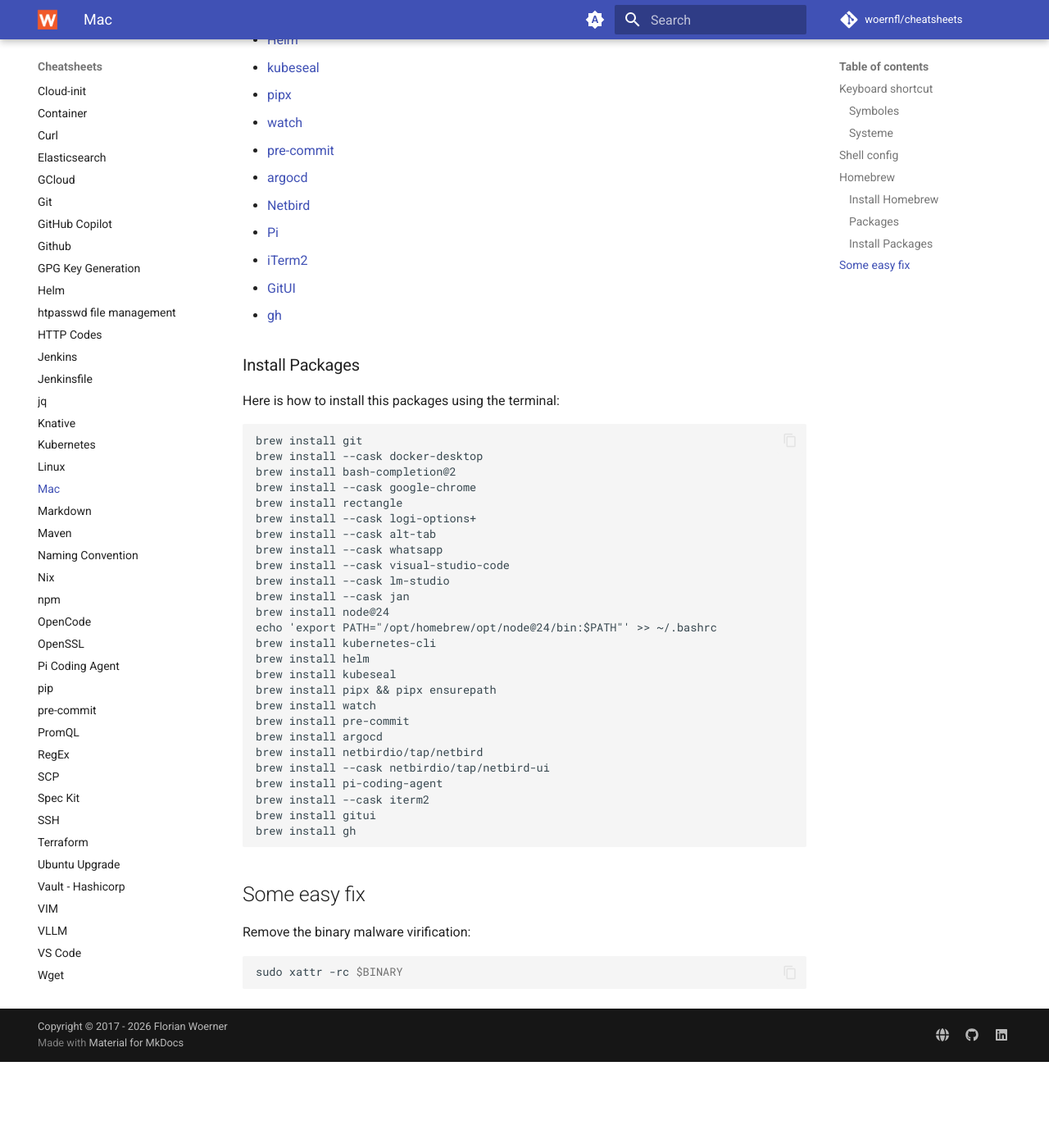
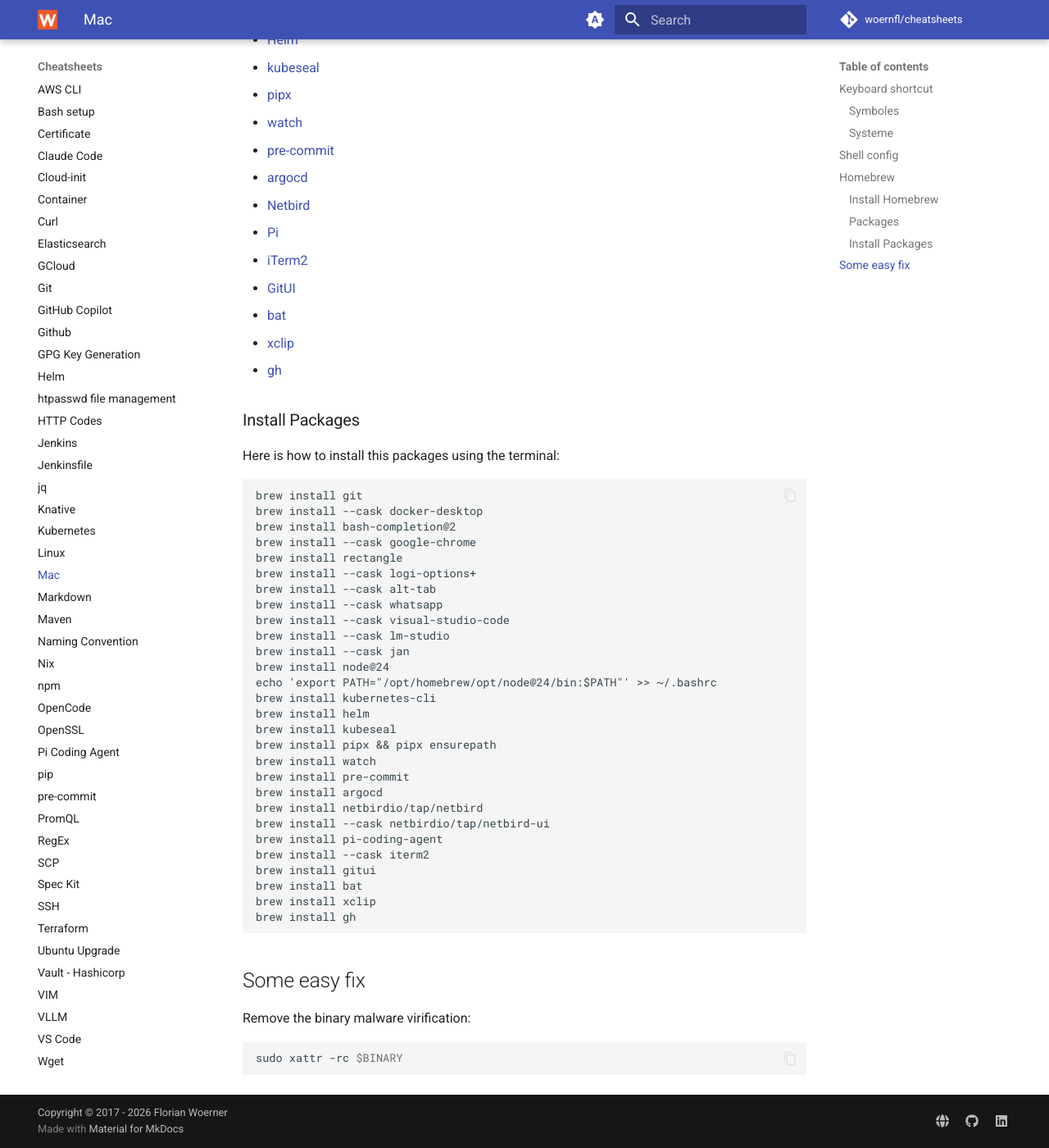
Before and after one commit to woernfl/cheatsheets, an MkDocs documentation site: the page built from docs/mac.md, in a window 1280 px wide and 1400 px high, scrolled down 2131 px. Shown: the whole window at 82% size. Built offline with MkDocs 1.6.1 and Material for MkDocs 9.7.7, drawn with Linux system fonts in a browser that asks for light colours; comment, search, counter and statistics services are not loaded; before the commit the page ends 3426 px from its top, so only the background shows below that.

Commit message:
Add 'bat' and 'xclip' to mac.md (#386)
Added installation instructions for 'bat' and 'xclip' packages.

````diff
--- a/docs/mac.md
+++ b/docs/mac.md
@@ -81,6 +81,8 @@
 - [Pi](https://pi.dev/)
 - [iTerm2](https://github.com/gnachman/iterm2)
 - [GitUI](https://github.com/gitui-org/gitui)
+- [bat](https://github.com/sharkdp/bat)
+- [xclip](https://github.com/astrand/xclip)
 - [gh](https://cli.github.com/)
 
 ### Install Packages
@@ -113,6 +115,8 @@
 brew install pi-coding-agent
 brew install --cask iterm2
 brew install gitui
+brew install bat
+brew install xclip
 brew install gh
 ```
 
````
